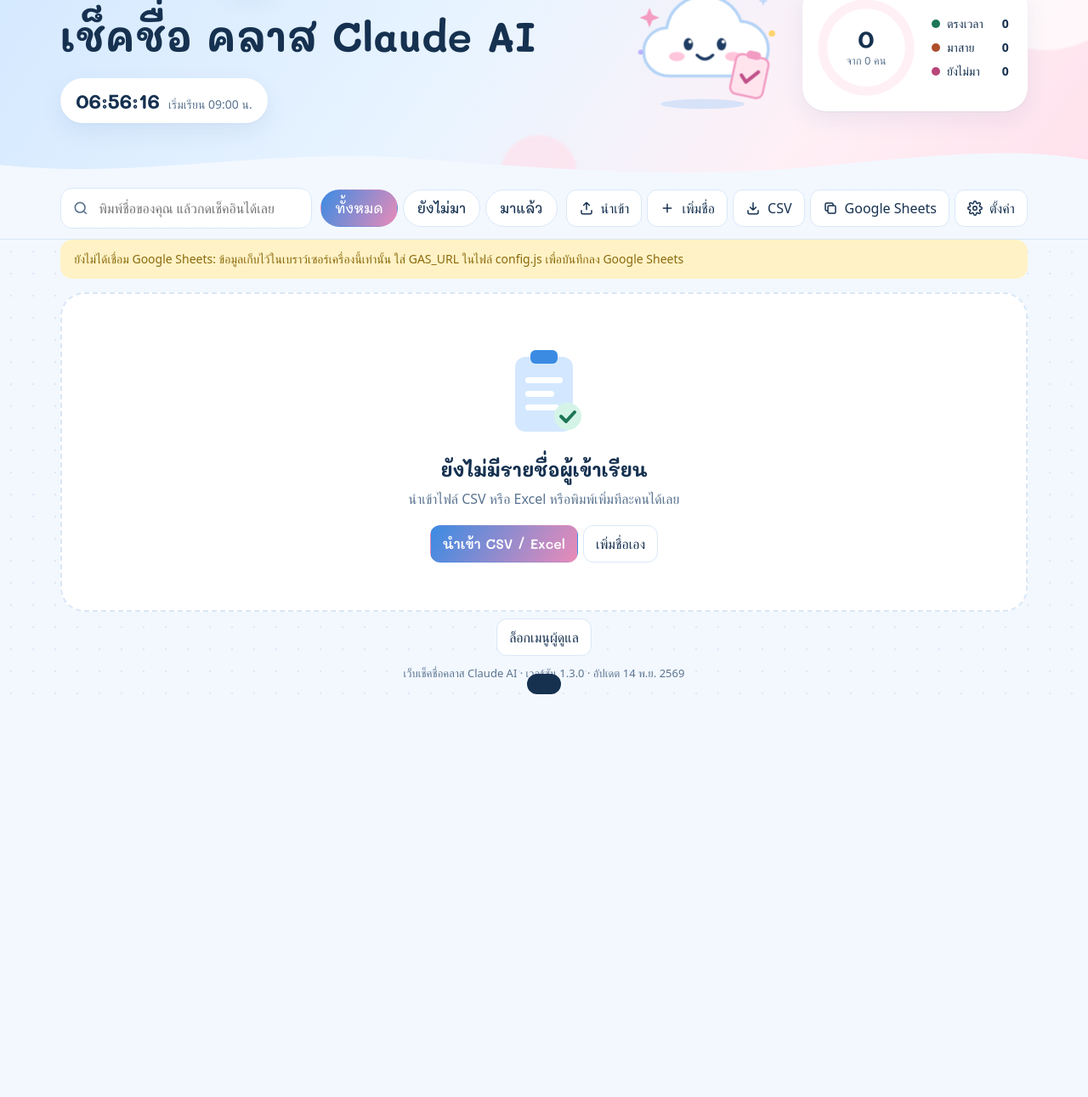
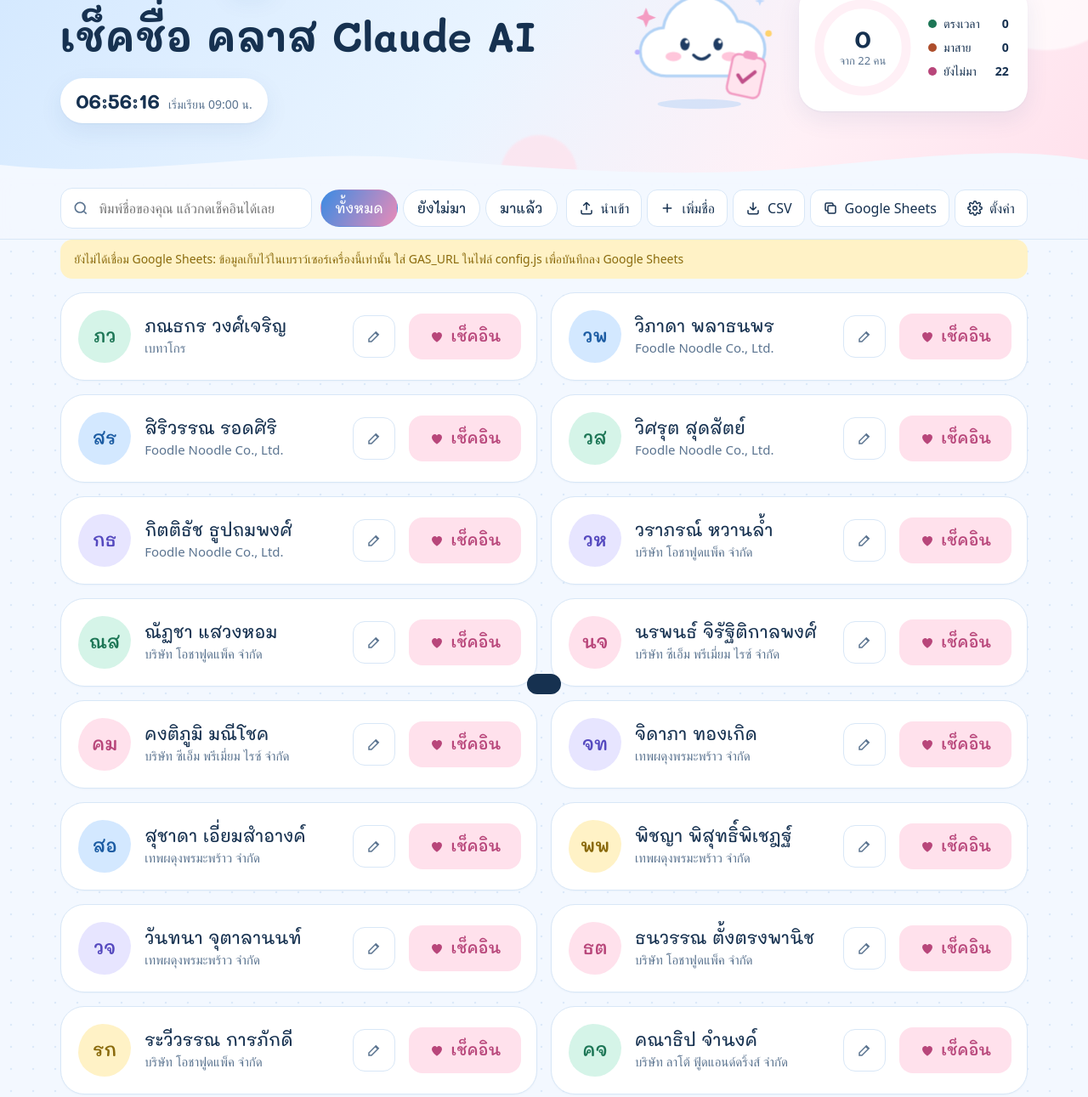
Before and after one commit to naweevar-ui/Claude_check_in, a plain HTML site: page index.html in a window 1280 px wide. Shown: the part 81-1372 px from the top of the page at 85% size. Before the commit the page ends 915 px from the top, so only its background shows below. Drawn offline with Linux system fonts and the light colour scheme; a web font is replaced by a local one.

Commit message:
Add files via upload

```diff
--- a/config.js
+++ b/config.js
@@ -6,12 +6,37 @@
  * ADMIN_PIN : ใช้เฉพาะตอนที่ GAS_URL ว่าง (ถ้าเชื่อม Google Sheets ให้ตั้ง PIN ใน apps-script/Code.gs แทน
  *             เพราะไฟล์นี้อยู่บน GitHub ใครก็เปิดอ่านได้)
  * POLL_MS   : ดึงข้อมูลใหม่จาก Google Sheets ทุกกี่มิลลิวินาที (15000 = 15 วินาที)
- * SEED      : รายชื่อตั้งต้น ปล่อยว่างไว้ แล้วนำเข้ารายชื่อผ่านเมนูผู้ดูแลแทน
- *             (อย่าใส่ชื่อจริงตรงนี้ถ้า repo เป็นแบบ Public)
+ * SEED      : รายชื่อตั้งต้นที่จะแสดงในเว็บ (id, name, org)
+ *             หมายเหตุ: ถ้า repo เป็นแบบ Public ใครก็เปิดอ่านรายชื่อนี้ได้
  */
 window.CHECKIN_CONFIG = {
   GAS_URL: '',
   ADMIN_PIN: '',
   POLL_MS: 15000,
-  SEED: []
+  // รายชื่อผู้เข้าเรียน 22 คน (ขึ้นทันทีแม้ยังไม่เชื่อม Google Sheets)
+  // ถ้าเชื่อม Google Sheets แล้ว รายชื่อชุดนี้จะถูกใส่ลงชีตให้อัตโนมัติครั้งแรก (เมื่อชีตยังว่าง)
+  SEED: [
+    { id: 'p001', name: 'ภณธกร วงศ์เจริญ', org: 'เบทาโกร' },
+    { id: 'p002', name: 'วิภาดา พลาธนพร', org: 'Foodle Noodle Co., Ltd.' },
+    { id: 'p003', name: 'สิริวรรณ รอดศิริ', org: 'Foodle Noodle Co., Ltd.' },
+    { id: 'p004', name: 'วิศรุต สุดสัตย์', org: 'Foodle Noodle Co., Ltd.' },
+    { id: 'p005', name: 'กิตติธัช ธูปถมพงศ์', org: 'Foodle Noodle Co., Ltd.' },
+    { id: 'p006', name: 'วราภรณ์ หวานล้ำ', org: 'บริษัท โอชาฟูดแพ็ค จำกัด' },
+    { id: 'p007', name: 'ณัฏชา แสวงหอม', org: 'บริษัท โอชาฟูดแพ็ค จำกัด' },
+    { id: 'p008', name: 'นรพนธ์ จิรัฐิติกาลพงศ์', org: 'บริษัท ซีเอ็ม พรีเมี่ยม ไรซ์ จำกัด' },
+    { id: 'p009', name: 'คงติภูมิ มณีโชค', org: 'บริษัท ซีเอ็ม พรีเมี่ยม ไรซ์ จำกัด' },
+    { id: 'p010', name: 'จิดาภา ทองเกิด', org: 'เทพผดุงพรมะพร้าว จำกัด' },
+    { id: 'p011', name: 'สุชาดา เอี่ยมสำอางค์', org: 'เทพผดุงพรมะพร้าว จำกัด' },
+    { id: 'p012', name: 'พิชญา พิสุทธิ์พิเชฎฐ์', org: 'เทพผดุงพรมะพร้าว จำกัด' },
+    { id: 'p013', name: 'วันทนา จุตาลานนท์', org: 'เทพผดุงพรมะพร้าว จำกัด' },
+    { id: 'p014', name: 'ธนวรรณ ตั้งตรงพานิช', org: 'บริษัท โอชาฟูดแพ็ค จำกัด' },
+    { id: 'p015', name: 'ระวีวรรณ การภักดี', org: 'บริษัท โอชาฟูดแพ็ค จำกัด' },
+    { id: 'p016', name: 'คณาธิป จำนงค์', org: 'บริษัท ลาโต้ ฟู้ดแอนด์ดริ้งส์ จำกัด' },
+    { id: 'p017', name: 'พรพิมล ผลเพิ่ม', org: 'บริษัท ลาโต้ ฟู้ดแอนด์ดริ้งส์ จำกัด' },
+    { id: 'p018', name: 'รัตติยากร ฉายหิรัญ', org: 'บริษัท สยาม คอนซูมเมอร์ โปรดักส์ จำกัด' },
+    { id: 'p019', name: 'วิชยุตม์ กีรติธนาภรณ์', org: 'บริษัท เมอร์เดียนท์ จำกัด' },
+    { id: 'p020', name: 'จิตรา คำแหง', org: 'บริษัท โอชาฟูดแพ็ค จำกัด' },
+    { id: 'p021', name: 'อรณิชา ครองศักดิ์ศิริ', org: 'บริษัท โอชาฟูดแพ็ค จำกัด' },
+    { id: 'p022', name: 'นัทธมน พุทธพรม', org: 'บริษัท โอชาฟูดแพ็ค จำกัด' }
+  ]
 };
--- a/index.html
+++ b/index.html
@@ -170,7 +170,7 @@ dialog{width:100vw;max-width:100vw;margin:auto 0 0;border-radius:26px 26px 0 0;m
   <span class="cloud pk" style="width:90px;height:90px;left:46%;bottom:-40px;opacity:.7"></span>
   <div class="wrap hgrid">
     <div>
-      <div class="date"><span id="hDate"></span><span class="vpill">v1.3.0</span></div>
+      <div class="date"><span id="hDate"></span><span class="vpill">v1.3.1</span></div>
       <h1 id="hTitle">เช็คชื่อ คลาส Claude AI</h1>
       <div class="clock"><b id="hClock">--:--:--</b><span id="hStart">เริ่มเรียน 09:00 น.</span></div>
     </div>
@@ -307,7 +307,7 @@ dialog{width:100vw;max-width:100vw;margin:auto 0 0;border-radius:26px 26px 0 0;m
   <button class="btn pri big" id="tCopy" type="button">คัดลอก</button>
 </div></dialog>
 
-<footer class="foot" id="foot"><button class="btn" id="bLock" type="button">สำหรับผู้ดูแล</button><p class="ver">เว็บเช็คชื่อคลาส Claude AI · เวอร์ชัน 1.3.0 · อัปเดต 14 พ.ย. 2569</p></footer>
+<footer class="foot" id="foot"><button class="btn" id="bLock" type="button">สำหรับผู้ดูแล</button><p class="ver">เว็บเช็คชื่อคลาส Claude AI · เวอร์ชัน 1.3.1 · อัปเดต 14 พ.ย. 2569</p></footer>
 
 <dialog id="dP"><div class="dl">
   <div class="dh"><div><h2>เมนูผู้ดูแล</h2><p>ใส่รหัสเพื่อนำเข้า แก้ไข หรือส่งออกรายชื่อ</p></div><button class="x" data-close aria-label="ปิด">×</button></div>
@@ -319,7 +319,7 @@ dialog{width:100vw;max-width:100vw;margin:auto 0 0;border-radius:26px 26px 0 0;m
 <script src="config.js"></script>
 <script>
 {
-const APP_VERSION='1.3.0';
+const APP_VERSION='1.3.1';
 const $=s=>document.querySelector(s);
 const esc=s=>String(s??'').replace(/[&<>"']/g,c=>({'&':'&amp;','<':'&lt;','>':'&gt;','"':'&quot;',"'":'&#39;'}[c]));
 const p2=n=>String(n).padStart(2,'0');
@@ -578,7 +578,8 @@ $('#pinGo').onclick=async()=>{if(await unlock($('#pinIn').value.trim()))$('#dP')
 $('#pinIn').onkeydown=e=>{if(e.key==='Enter')$('#pinGo').click()};
 
 S.mode=CONFIG.GAS_URL?'sheet':'local';
-if(!loadLS()&&SEED.length&&!CONFIG.GAS_URL){SEED.forEach(p=>L.people.set(p.id,{nick:'',code:'',email:'',phone:'',...p}));saveLS()}
+loadLS();
+if(!L.people.size&&SEED.length&&!CONFIG.GAS_URL){SEED.forEach((p,i)=>{const id=p.id||('s'+String(i+1).padStart(3,'0'));L.people.set(id,{nick:'',code:'',email:'',phone:'',order:i+1,...p,id})});saveLS()}
 start();tick();setInterval(tick,1000);
 (async()=>{let pin='';try{pin=sessionStorage.getItem(LS+'-pin')||''}catch(e){}
   await unlock(pin,true);lockLabel();
```
Also changed, not shown: 3 other files.
